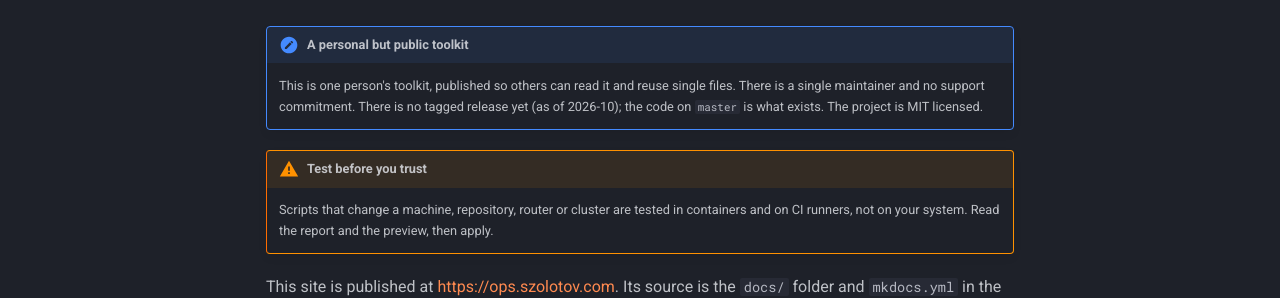
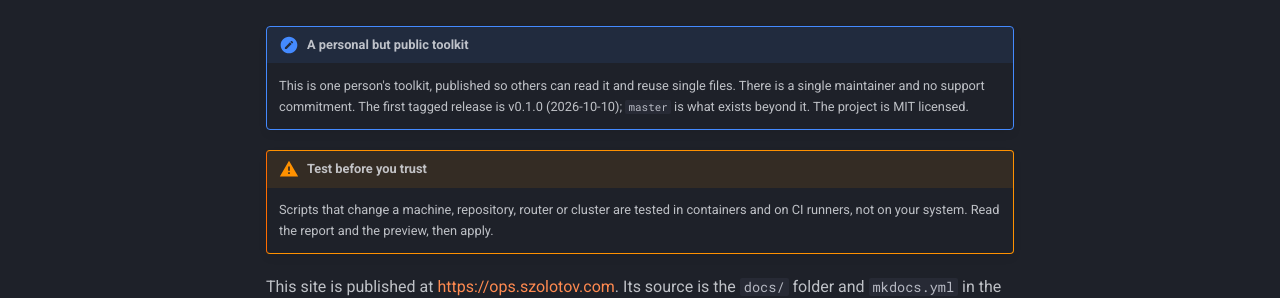
Before and after one commit to greenblacked/ops-toolbox, an MkDocs documentation site: the page built from docs/index.md, in a window 1280 px wide and 900 px high, scrolled down 1647 px. Shown: the part 394-692 px from the top of the window. Built offline with MkDocs 1.6.1 and Material for MkDocs 9.7.7, drawn with Linux system fonts in a browser that asks for light colours; comment, search, counter and statistics services are not loaded.

Commit message:
docs: state that v0.1.0 is the first tagged release

```diff
--- a/docs/index.md
+++ b/docs/index.md
@@ -104,8 +104,8 @@ nothing. Pick your platform below for its own first report.
 !!! note "A personal but public toolkit"
     This is one person's toolkit, published so others can read it and reuse
     single files. There is a single maintainer and no support commitment.
-    There is no tagged release yet (as of 2026-10); the code on `master` is
-    what exists. The project is MIT licensed.
+    The first tagged release is v0.1.0 (2026-10-10); `master` is
+    what exists beyond it. The project is MIT licensed.
 
 !!! warning "Test before you trust"
     Scripts that change a machine, repository, router or cluster are tested
```
Also changed, not shown: CONTRIBUTING.md (+3 -5 lines), ROADMAP.md (+8 -19 lines).
